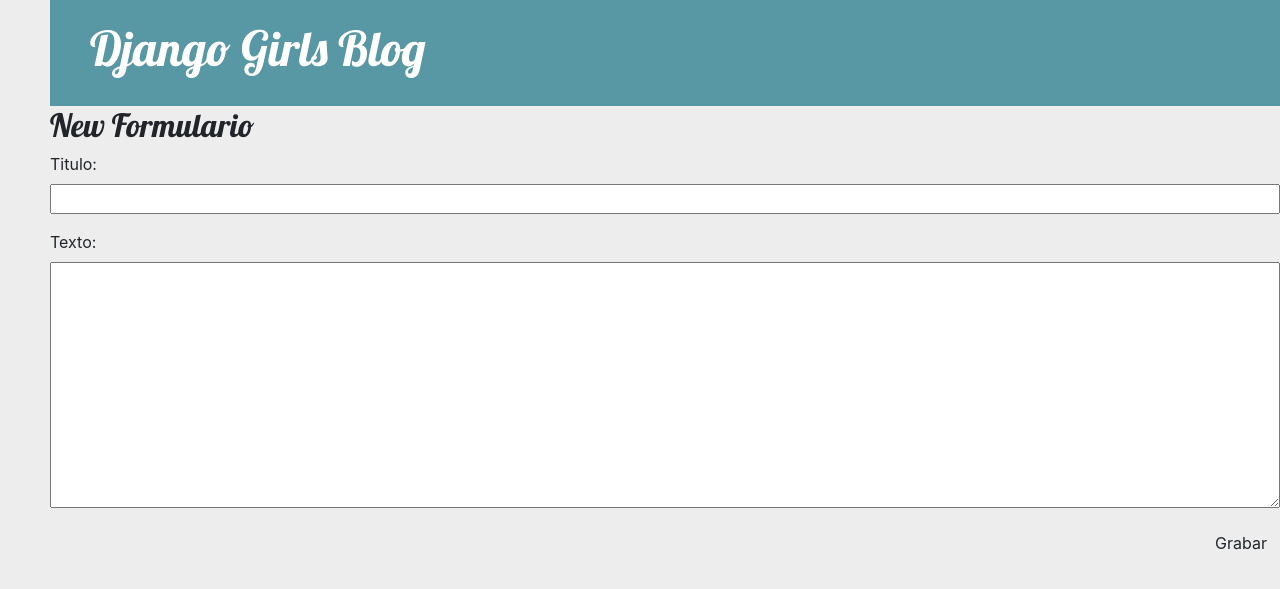
After one commit to chechitajr20/aplicacionblog, a Django app: page /publicacion/nueva in a window 1280 px wide. The commit adds this page. Shown: the top 589 px of the page. Run offline with Django 3.2, Linux system fonts and the light colour scheme; some libraries are stand-ins or nearby versions.

Commit message:
Se agrego formulari para crear nuevo y editar

```diff
--- /dev/null
+++ b/blog/forms.py
@@ -0,0 +1,9 @@
+from django import forms
+
+from .models import Publicacion
+
+class PublicacionForm(forms.ModelForm):
+
+    class Meta:
+        model = Publicacion
+        fields = ('titulo', 'texto',)
--- a/blog/templates/blog/base.html
+++ b/blog/templates/blog/base.html
@@ -18,12 +18,16 @@
         integrity="sha384-B4gt1jrGC7Jh4AgTPSdUtOBvfO8shuf57BaghqFfPlYxofvL8/KUEfYiJOMMV+rV"
         crossorigin="anonymous"></script>
     <link href="//fonts.googleapis.com/css?family=Lobster&subset=latin,latin-ext" rel="stylesheet" type="text/css">
+    <link href="https://stackpath.bootstrapcdn.com/font-awesome/4.7.0/css/font-awesome.min.css" rel="stylesheet">
 
     <link rel="stylesheet" href="{% static 'css/blog.css' %}">
 </head>
 
 <body>
     <div class="page-header">
+        {%if user.is_authenticated %}
+        <a href="{% url 'publicacion_nueva' %}" class="top-menu"><span class="fa fa-plus"></span></a>
+        {% endif %}
         <h1><a href="/">Django Girls Blog</a></h1>
     </div>
     {% block content %}
--- a/blog/templates/blog/publicacion_detalle.html
+++ b/blog/templates/blog/publicacion_detalle.html
@@ -7,6 +7,9 @@
                 {{ publicacion.fecha_publicacion }}
             </div>
         {% endif %}
+        {%if user.is_authenticated %}
+        <a class="btn btn-default" href="{% url 'publicacion_editar' pk=publicacion.pk %}"><span class="fa fa-pencil"></span></a>
+        {% endif %}
         <h2>{{ publicacion.titulo }}</h2>
         <p>{{ publicacion.texto|linebreaksbr }}</p>
     </div>
--- /dev/null
+++ b/blog/templates/blog/publicacion_editar.html
@@ -0,0 +1,10 @@
+{% extends 'blog/base.html' %}
+
+{% block content %}
+<h2>New Formulario</h2>
+<form method="POST" class="post-form">{% csrf_token %}
+    {{ formulario.as_p }}
+
+    <button type="submit" class="save btn btn-default">Grabar</button>
+</form>
+{% endblock %}
--- a/blog/urls.py
+++ b/blog/urls.py
@@ -4,4 +4,6 @@
 urlpatterns = [
     path('', views.publicacion_lista, name='publicacion_lista'),
      path('publicacion/<int:pk>/', views.publicacion_detalle, name='detalle_publicacion'),
+     path('publicacion/nueva', views.publicacion_nueva, name='publicacion_nueva'),
+    path('publicacion/<int:pk>/editar/', views.publicacion_editar, name='publicacion_editar'),
 ]
--- a/blog/views.py
+++ b/blog/views.py
@@ -1,7 +1,8 @@
-from django.shortcuts import render, get_object_or_404
+from django.shortcuts import render, get_object_or_404, redirect
 from django.shortcuts import render
 from django.utils import timezone
 from .models import Publicacion
+from .forms import PublicacionForm
 
 # Create your views here.
 def publicacion_lista(request):
@@ -11,3 +12,30 @@
 def publicacion_detalle(request, pk):
     publicacion = get_object_or_404(Publicacion, pk=pk)
     return render(request, 'blog/publicacion_detalle.html', {'publicacion': publicacion})
+
+def publicacion_nueva(request):
+    if request.method == "POST":
+        formulario = PublicacionForm(request.POST)
+        if formulario.is_valid():
+            publicacion = formulario.save(commit=False)
+            publicacion.autor = request.user
+            publicacion.fecha_publicacion = timezone.now()
+            publicacion.save()
+            return redirect('detalle_publicacion', pk=publicacion.pk)
+    else:
+        formulario = PublicacionForm()
+    return render(request, 'blog/publicacion_editar.html',{'formulario': formulario})
+
+def publicacion_editar(request, pk):
+    publicacion = get_object_or_404(Publicacion, pk=pk)
+    if request.method == "POST":
+        formulario = PublicacionForm(request.POST, instance=publicacion)
+        if formulario.is_valid():
+            publicacion = formulario.save(commit=False)
+            publicacion.autor = request.user
+            publicacion.fecha_publicacion = timezone.now()
+            publicacion.save()
+            return redirect('detalle_publicacion', pk=publicacion.pk)
+    else:
+        formulario = PublicacionForm(instance=publicacion)
+    return render(request, 'blog/publicacion_editar.html', {'formulario': formulario})
```
